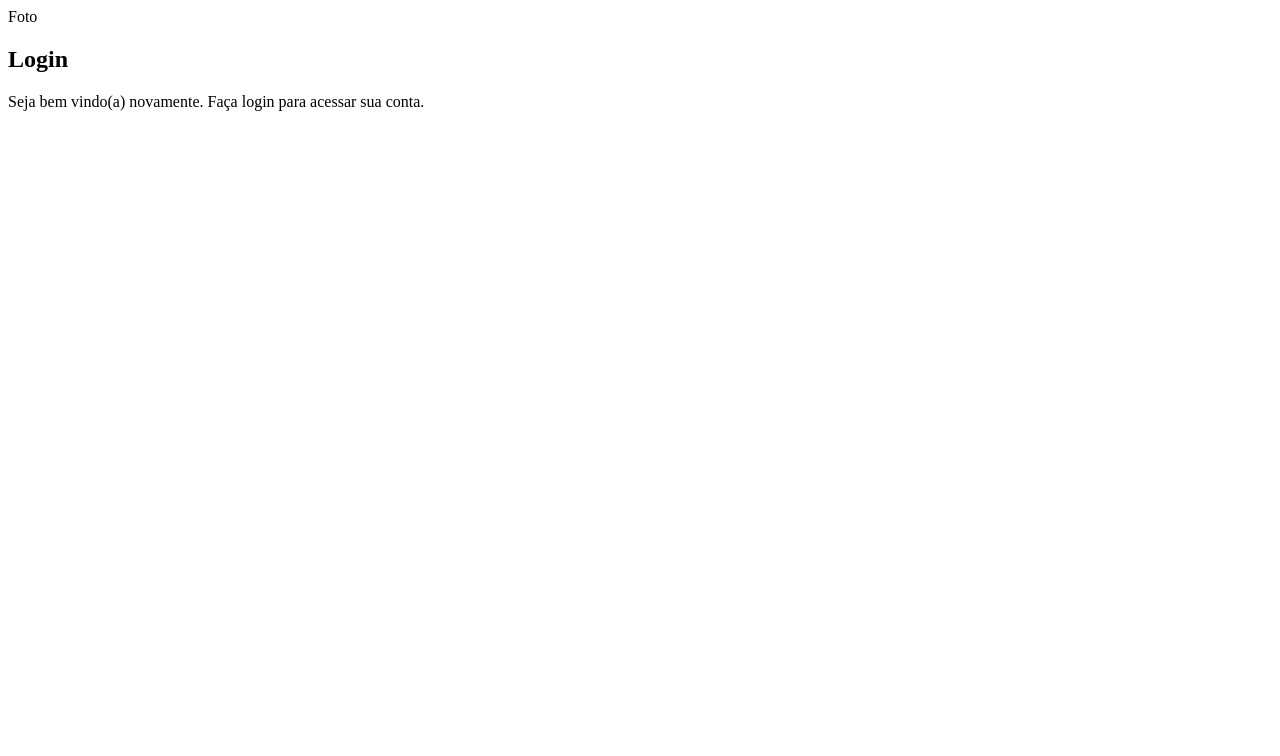
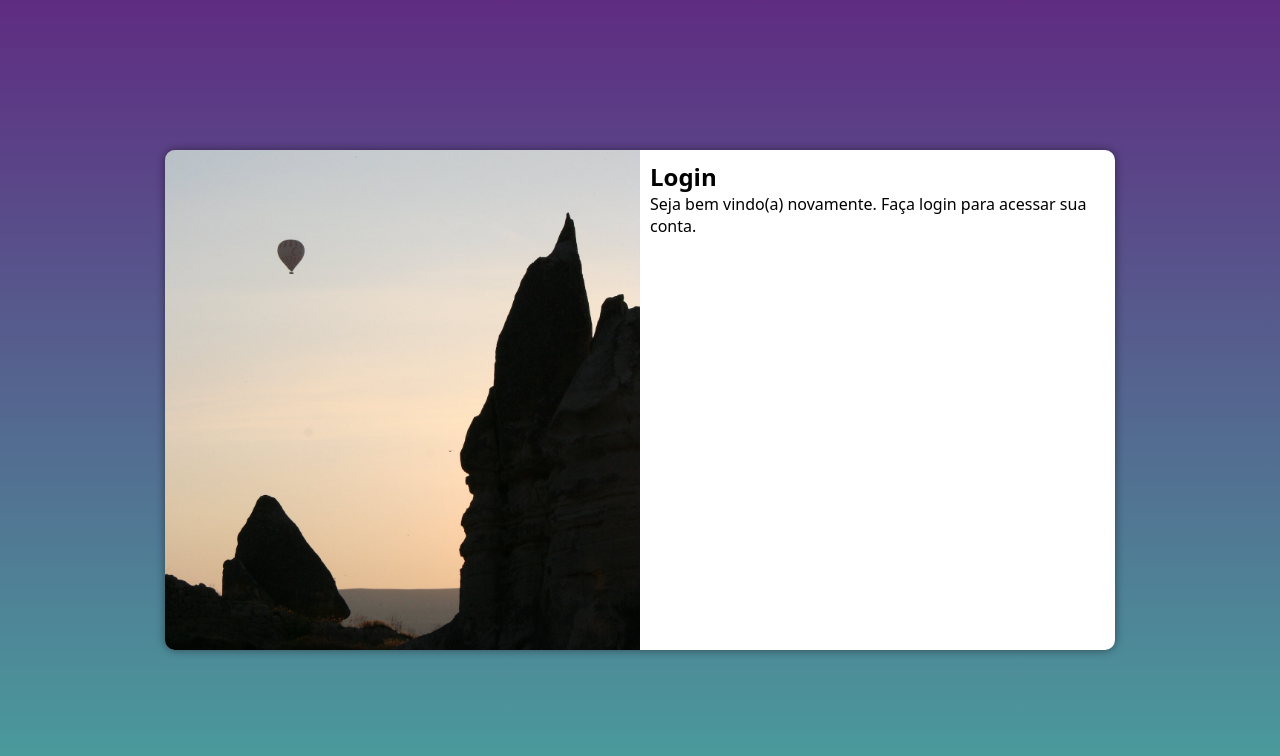
Before and after one commit to jfmoraeslara/projeto-login-guanabara, a plain HTML site: page index.html in a window 1280 px wide. Drawn offline with Linux system fonts and the light colour scheme.

Commit message:
Media query outras telas

```diff
--- /dev/null
+++ b/estilos/media-query.css
@@ -0,0 +1,52 @@
+@charset "UTF-8";
+
+/* Typical Device Breakpoints
+-----------------------------
+Pequena telas: até 600px
+Celular: até 600px até 768px
+Tablet: 768 até 992px
+Desktop; 992px até 1200px
+Grandes telas: acima de 1200px
+*/
+
+@media screen and (min-width: 768px) and (max-width: 992px) {
+    body {
+        background-image: linear-gradient(to top, #49a09d, #5f2c82);
+    }
+
+    section#login {
+        width: 80vw;
+    }
+
+    section#login > div#imagem {
+        float: left;
+        width: 40%;
+        height: 100%;
+    }
+
+    section#login > div#formulario {
+        float: right;
+        width: 60%;
+    }
+}
+
+@media screen and (min-width: 992px) {
+    body {
+        background-image: linear-gradient(to top, #49a09d, #5f2c82);
+    }
+
+    section#login {
+        width: 950px;
+    }
+
+    section#login > div#imagem {
+        float: left;
+        width: 50%;
+        height: 100%;
+    }
+
+    section#login > div#formulario {
+        float: right;
+        width: 50%;
+    }
+}
--- a/estilos/style.css
+++ b/estilos/style.css
@@ -5,3 +5,52 @@
     verde: #49a09d
     lilás: #5f2c82
 */
+
+* {
+    font-family: system-ui, -apple-system, BlinkMacSystemFont, 'Segoe UI', Roboto, Oxygen, Ubuntu, Cantarell, 'Open Sans', 'Helvetica Neue', sans-serif;
+    padding: 0px;
+    margin: 0px;
+    box-sizing: border-box;
+}
+
+body, html {
+    background-color: #5f2c82;
+    height: 100vh;
+    width: 100vw;
+}
+
+main {
+    position: relative;
+    height: 100vh;
+    width: 100vw;
+}
+
+section#login {
+    position: absolute;
+    top: 50%;
+    left: 50%;
+    transform: translate(-50%, -50%);
+    overflow: hidden; /* esconder o que ficar fora da borda */
+
+    background-color: white;
+    width: 250px;
+    height: 500px;
+    border-radius: 10px;
+    box-shadow: 0px 0px 10px rgba(0, 0, 0, 0.450);
+
+    transition: width 0.3s, height 0.3s;
+    transition-timing-function: ease;
+}
+
+section#login > div#imagem {
+    display: block;
+    background: #5f2c82 url(../imagens/paisagem.jpg) no-repeat;
+    background-size: cover;
+    background-position: right center;
+    height: 200px;
+}
+
+section#login > div#formulario {
+    display: block;
+    padding: 10px;
+}
--- a/index.html
+++ b/index.html
@@ -6,12 +6,13 @@
     <meta name="viewport" content="width=device-width, initial-scale=1.0">
     <title>Login</title>
     <link rel="stylesheet" href="estilos/style.css">
+    <link rel="stylesheet" href="estilos/media-query.css">
 </head>
 <body>
     <main>
         <section id="login">
             <div id="imagem">
-                Foto
+                <!-- imagens css -->
             </div>
             <div id="formulario">
                 <h1>Login</h1>
```
